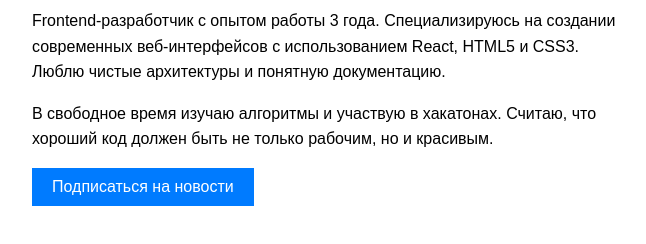
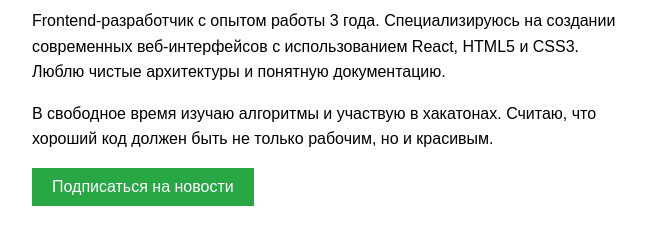
Before and after one commit to limbolkx/SalnikovISeleznev, a plain HTML site: page index.html in a window 1280 px wide. Shown: the part 146-390 px from the top of the page, without its empty margins (308-954 px from the left). Drawn offline with Linux system fonts and the light colour scheme.

Commit message:
Цвет кнопки изменён на зелёный

```diff
--- a/index.html
+++ b/index.html
@@ -7,7 +7,7 @@
         body { font-family: Arial, sans-serif; max-width: 600px; margin: 40px auto; padding: 20px; line-height: 1.6; }
         h1 { color: #333; }
         .subscribe-btn {
-            background-color: #007bff;
+             background-color: #28a745; /* Зелёный */
             color: white;
             padding: 10px 20px;
             border: none;
```
